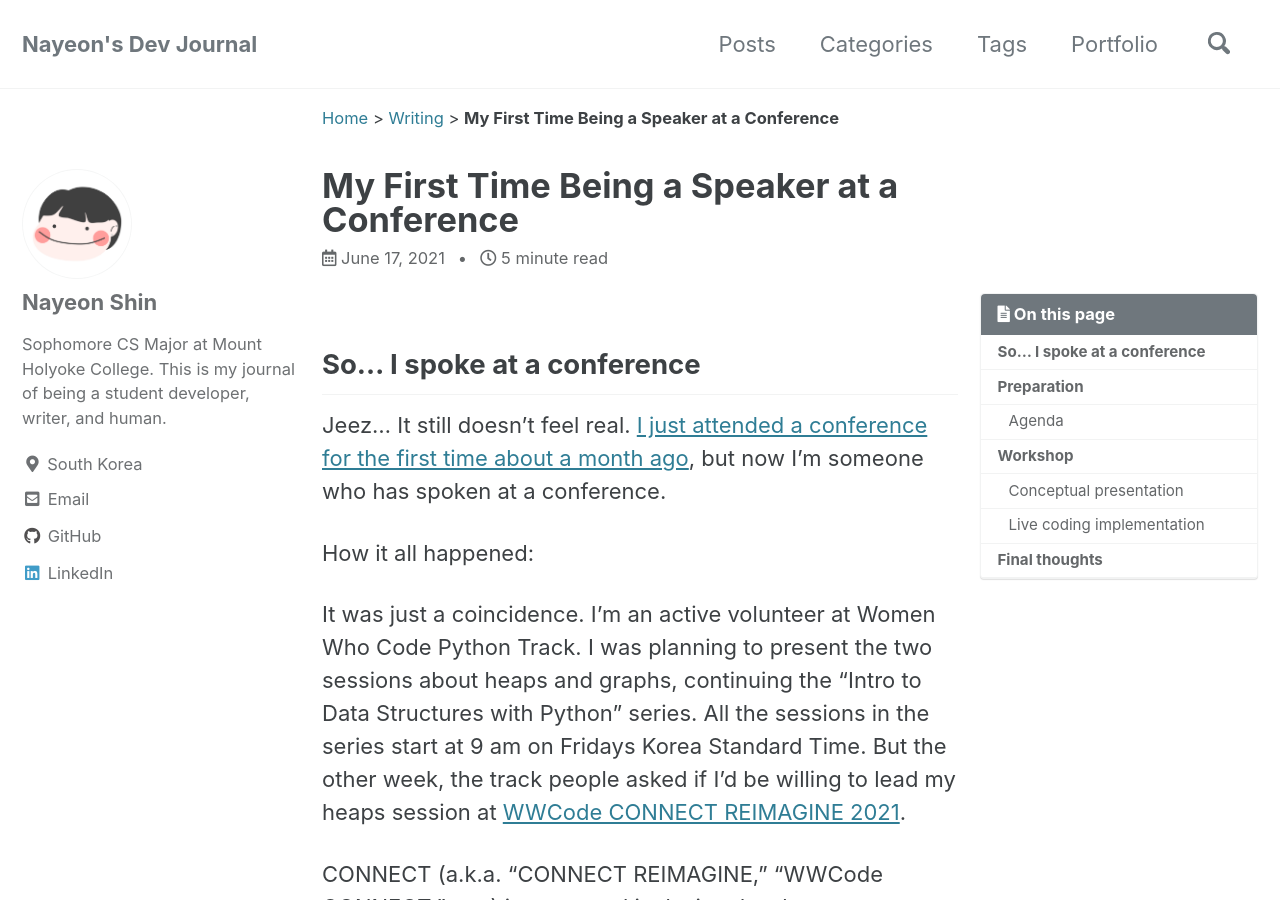
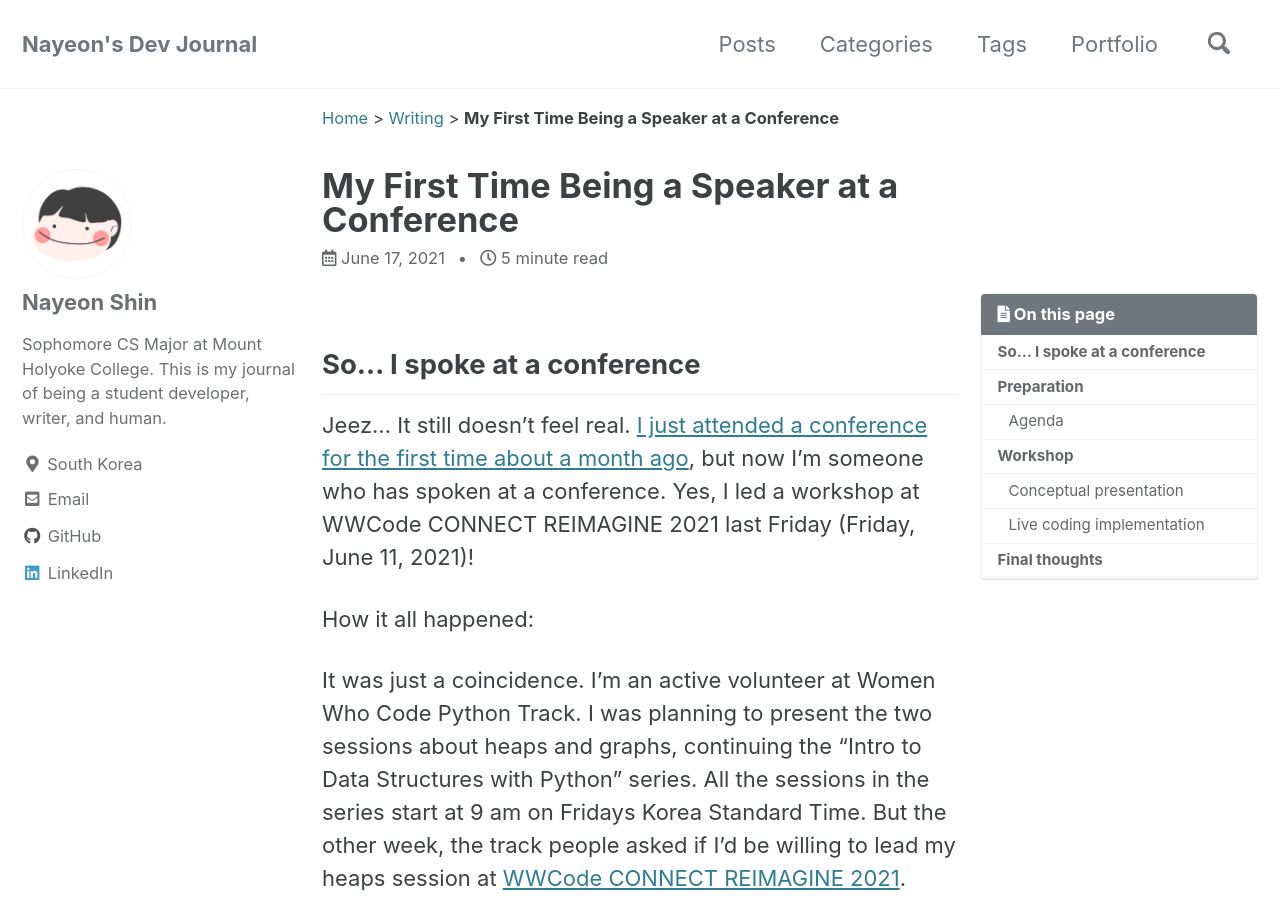
Before and after one commit to nayeonshin/nayeonshin.github.io, a Jekyll site: the page built from _posts/2021-06-17-my-first-time-being-a-speaker-at-a-conference.md, in a window 1280 px wide and 900 px high. Built offline with Jekyll 4.4.1, drawn with Linux system fonts in a browser that asks for light colours; cached includes are drawn as plain includes; comment, search, counter and statistics services are not loaded.

Commit message:
Update 2021-06-17-my-first-time-being-a-speaker-at-a-conference.md

```diff
--- a/_posts/2021-06-17-my-first-time-being-a-speaker-at-a-conference.md
+++ b/_posts/2021-06-17-my-first-time-being-a-speaker-at-a-conference.md
@@ -10,7 +10,7 @@
 
 ## So... I spoke at a conference
 
-Jeez... It still doesn't feel real. [I just attended a conference for the first time about a month ago]({{ site.baseurl }}writing/my-first-pycon/), but now I'm someone who has spoken at a conference.
+Jeez... It still doesn't feel real. [I just attended a conference for the first time about a month ago]({{ site.baseurl }}writing/my-first-pycon/), but now I'm someone who has spoken at a conference. Yes, I led a workshop at WWCode CONNECT REIMAGINE 2021 last Friday (Friday, June 11, 2021)!
 
 How it all happened:
 
```
